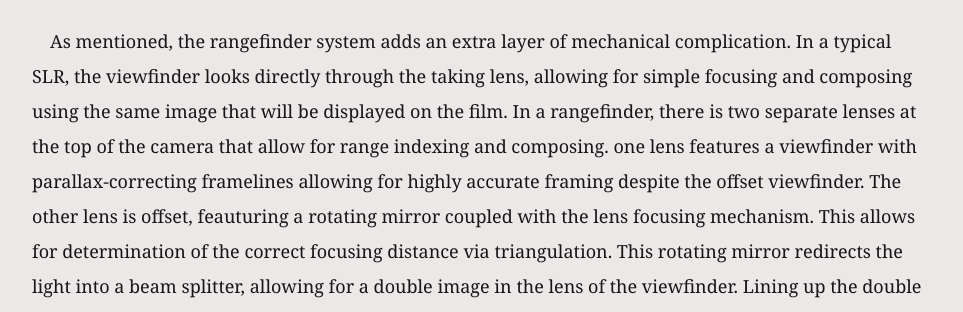
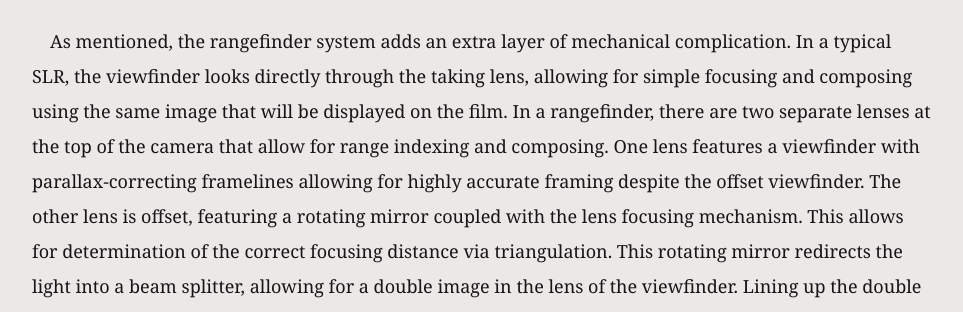
Before and after one commit to beigeandbrown/Professional-Website, a Jekyll site: the page built from _posts/2026-08-29-GS645.md, in a window 1280 px wide and 900 px high, scrolled down 2604 px. Shown: the part 231-543 px from the top of the window, without its empty margins (158-1121 px from the left). Built offline with Jekyll 4.4.1, drawn with Linux system fonts in a browser that asks for light colours; some of the changed text lies outside the part shown.

Commit message:
Made grammar changes to all posts

```diff
--- a/_posts/2026-08-29-GS645.md
+++ b/_posts/2026-08-29-GS645.md
@@ -21,7 +21,7 @@ categories: Photography
 
 &emsp;It utilizes an intricate folding mechanism to store its EBC Fujinon S 75mm f3.4. While this may seem like a bit of a lame lens, keep in mind that in the larger 645 format, This focal length and aperture produces images equivalent to around 47mm f1.8 on a 35mm format camera. A very interesting fact is that the lens is mounted in a leaf shutter, meaning a few things. The shutter is next to aperture rather than the film plane, allowing exposure of the entire film plane at one moment during all shutter speeds. Therefore, flash sync speed is the same as the max shutter speed, outclassing any other film slr ever made. The downside is that you have a slow shutter at a measly maximum 1/500th of a second. Additionally, as this leaf shutter lens is on a folding coupled rangefinder camera, it incorporates a folding trigger, cocking mechanism, light meter wire, and focus distance indexing mechanism.
 
-&emsp;As mentioned, the rangefinder system adds an extra layer of mechanical complication. In a typical SLR, the viewfinder looks directly through the taking lens, allowing for simple focusing and composing using the same image that will be displayed on the film. In a rangefinder, there is two separate lenses at the top of the camera that allow for range indexing and composing. one lens features a viewfinder with parallax-correcting framelines allowing for highly accurate framing despite the offset viewfinder. The other lens is offset, feauturing a rotating mirror coupled with the lens focusing mechanism. This allows for determination of the correct focusing distance via triangulation. This rotating mirror redirects the light into a beam splitter, allowing for a double image in the lens of the viewfinder. Lining up the double image means that the subject is in focus. An example of an out of focus then in focus image are shown below. Note the parallax correction, with the second image having smaller framelines.
+&emsp;As mentioned, the rangefinder system adds an extra layer of mechanical complication. In a typical SLR, the viewfinder looks directly through the taking lens, allowing for simple focusing and composing using the same image that will be displayed on the film. In a rangefinder, there are two separate lenses at the top of the camera that allow for range indexing and composing. One lens features a viewfinder with parallax-correcting framelines allowing for highly accurate framing despite the offset viewfinder. The other lens is offset, featuring a rotating mirror coupled with the lens focusing mechanism. This allows for determination of the correct focusing distance via triangulation. This rotating mirror redirects the light into a beam splitter, allowing for a double image in the lens of the viewfinder. Lining up the double image means that the subject is in focus. An example of an out of focus then in focus image are shown below. Note the parallax correction, with the second image having smaller framelines.
 
 <figure>
   <img src="/assets/images/GS645_3.jpeg" alt="Description of the photo">
```
Also changed, not shown: other parts of _posts/2026-08-29-GS645.md (+1 -1 lines), _posts/2026-08-26-Why_Film.md (+1 -1 lines), _posts/2026-08-27-EOSElan7.md (+1 -1 lines), _posts/2026-08-28-PentaxSpotmaticII.md (+2 -2 lines).
